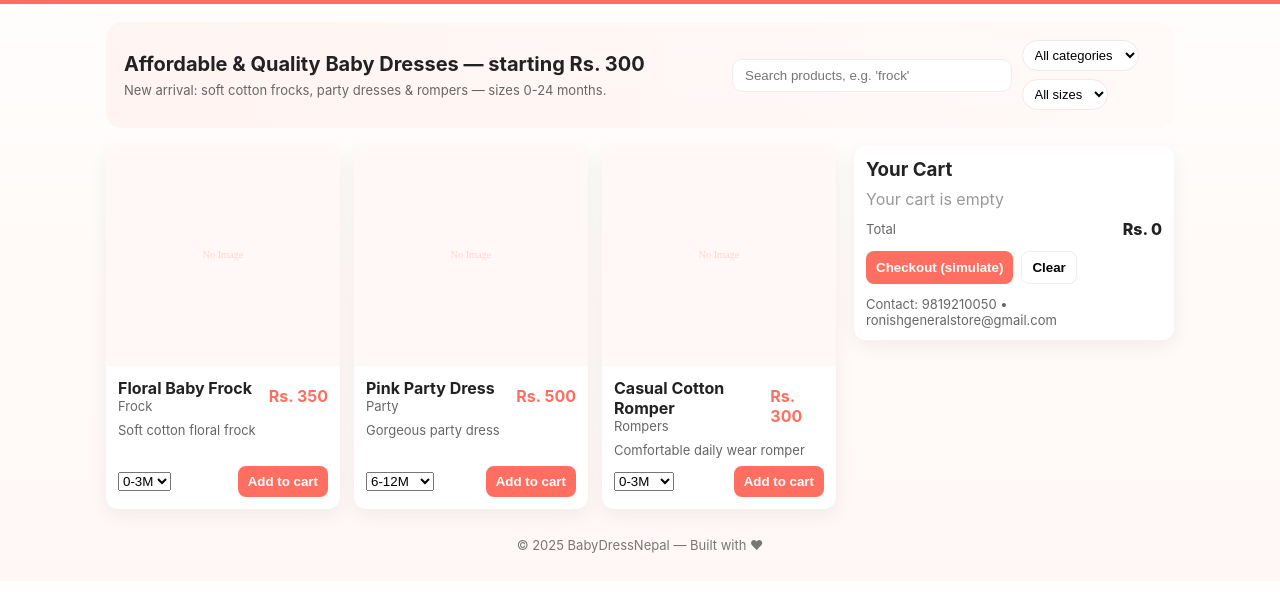
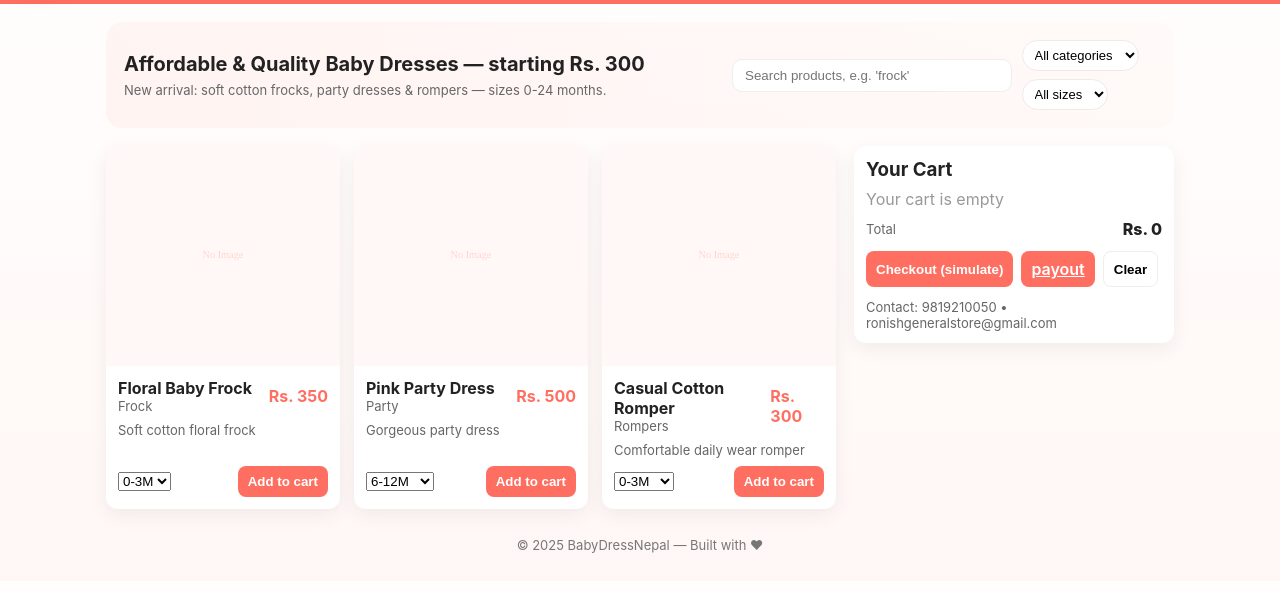
Before and after one commit to rajanformilan/BabyDressNepal, a plain HTML site: page index.html in a window 1280 px wide. Shown: the part 68-660 px from the top of the page. Drawn offline with Linux system fonts and the light colour scheme.

Commit message:
Update index.html

```diff
--- a/index.html
+++ b/index.html
@@ -145,6 +145,7 @@
       </div>
       <div style="margin-top:12px;display:flex;gap:8px">
         <button class="btn btn-primary" id="checkout">Checkout (simulate)</button>
+        <a href="checkout.html" class="btn btn-primary">payout</a>
         <button class="btn btn-ghost" id="clear-cart">Clear</button>
       </div>
       <div style="margin-top:12px;font-size:13px;color:#666">Contact: 9819210050 • ronishgeneralstore@gmail.com</div>
```
